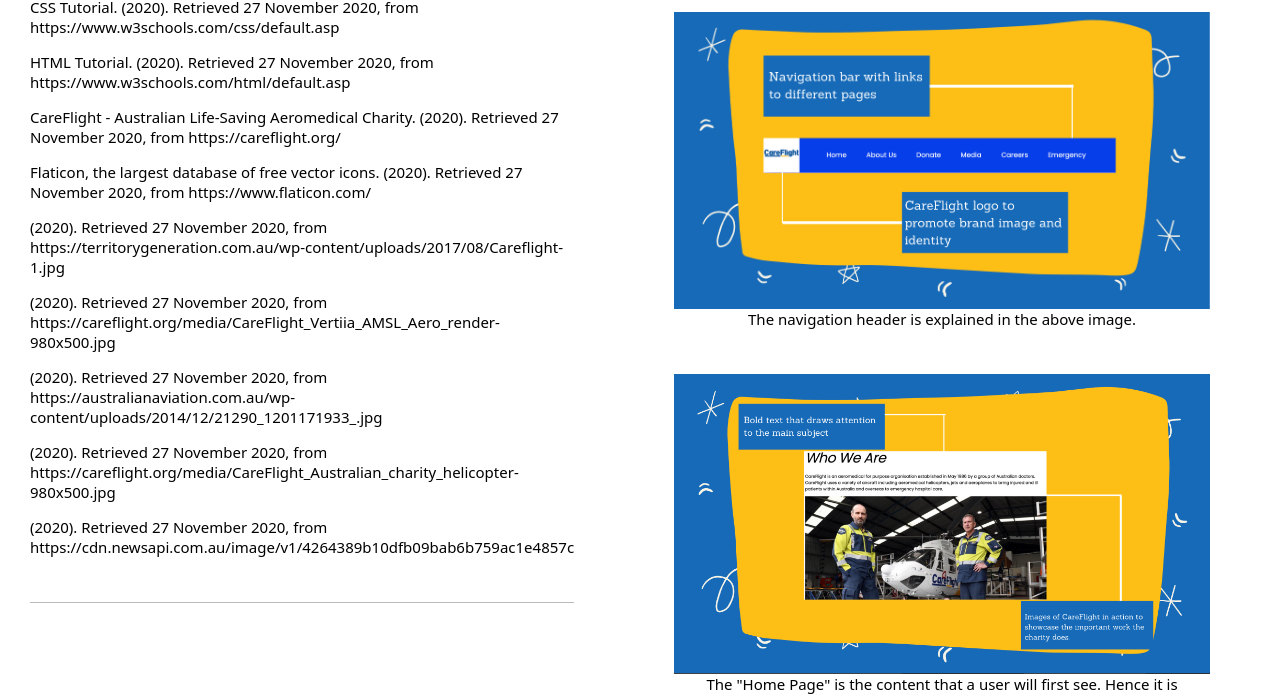
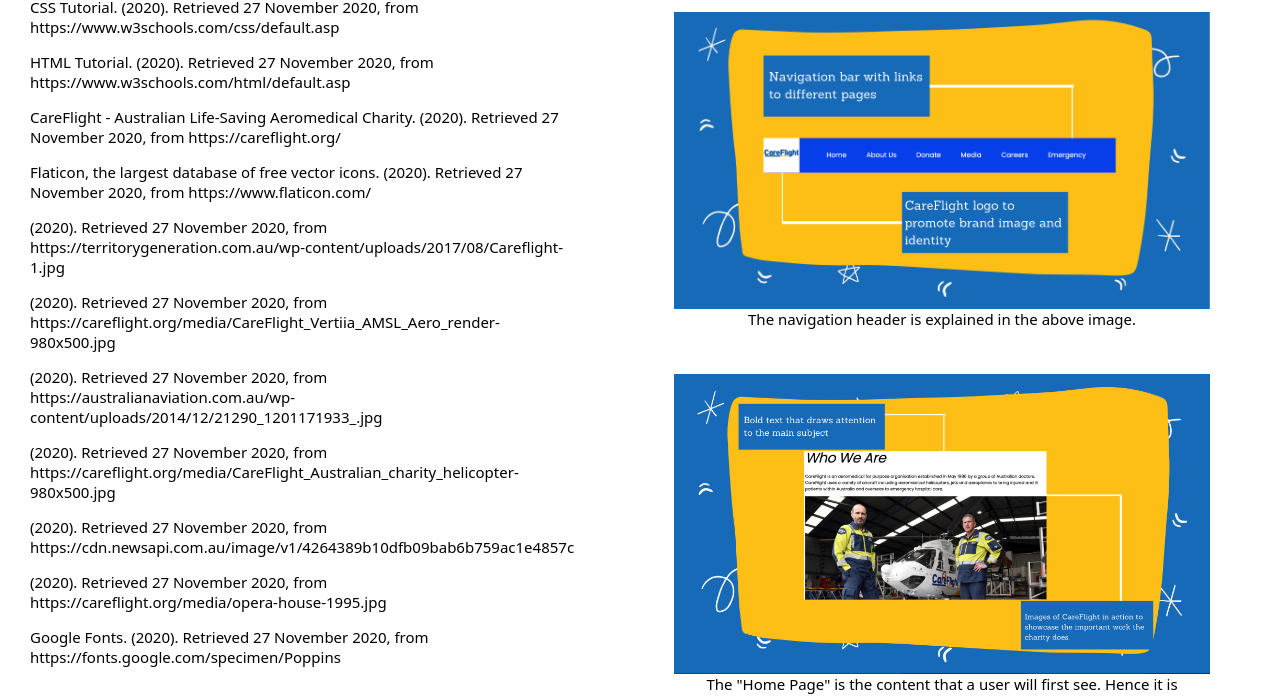
Before and after one commit to diyamarwah/FinalWebsite, a plain HTML site: page index.html in a window 1280 px wide. Shown: the part 250-947 px from the top of the page. Drawn offline with Linux system fonts and the light colour scheme.

Commit message:
references

```diff
--- a/index.html
+++ b/index.html
@@ -88,6 +88,8 @@
       <p>(2020). Retrieved 27 November 2020, from https://australianaviation.com.au/wp-content/uploads/2014/12/21290_1201171933_.jpg </p>
       <p>(2020). Retrieved 27 November 2020, from https://careflight.org/media/CareFlight_Australian_charity_helicopter-980x500.jpg </p>
       <p>(2020). Retrieved 27 November 2020, from https://cdn.newsapi.com.au/image/v1/4264389b10dfb09bab6b759ac1e4857c </p>
+      <p> (2020). Retrieved 27 November 2020, from https://careflight.org/media/opera-house-1995.jpg</p>
+      <p> Google Fonts. (2020). Retrieved 27 November 2020, from https://fonts.google.com/specimen/Poppins</p>
     </section>
 	</main>
 
```
